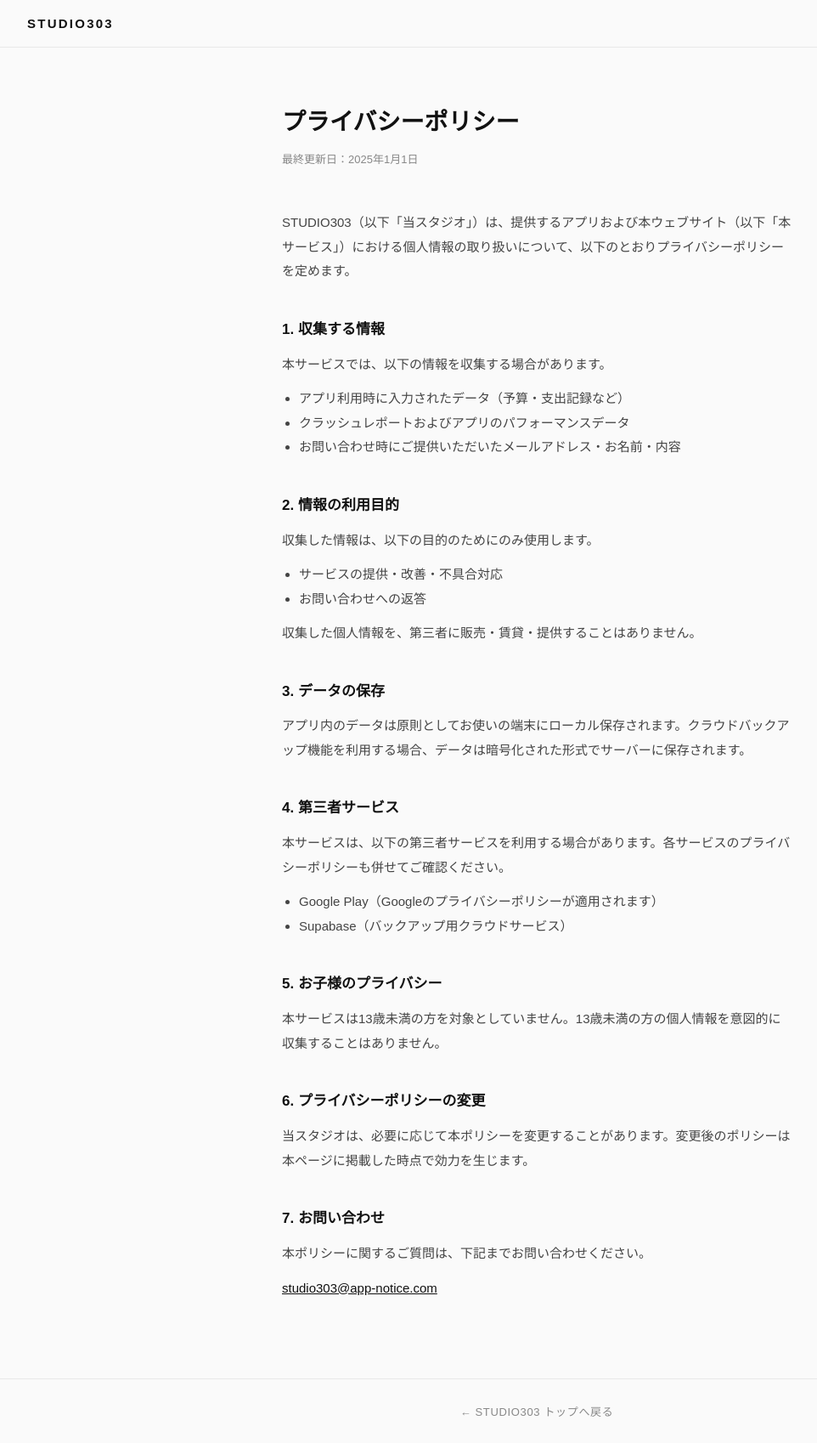
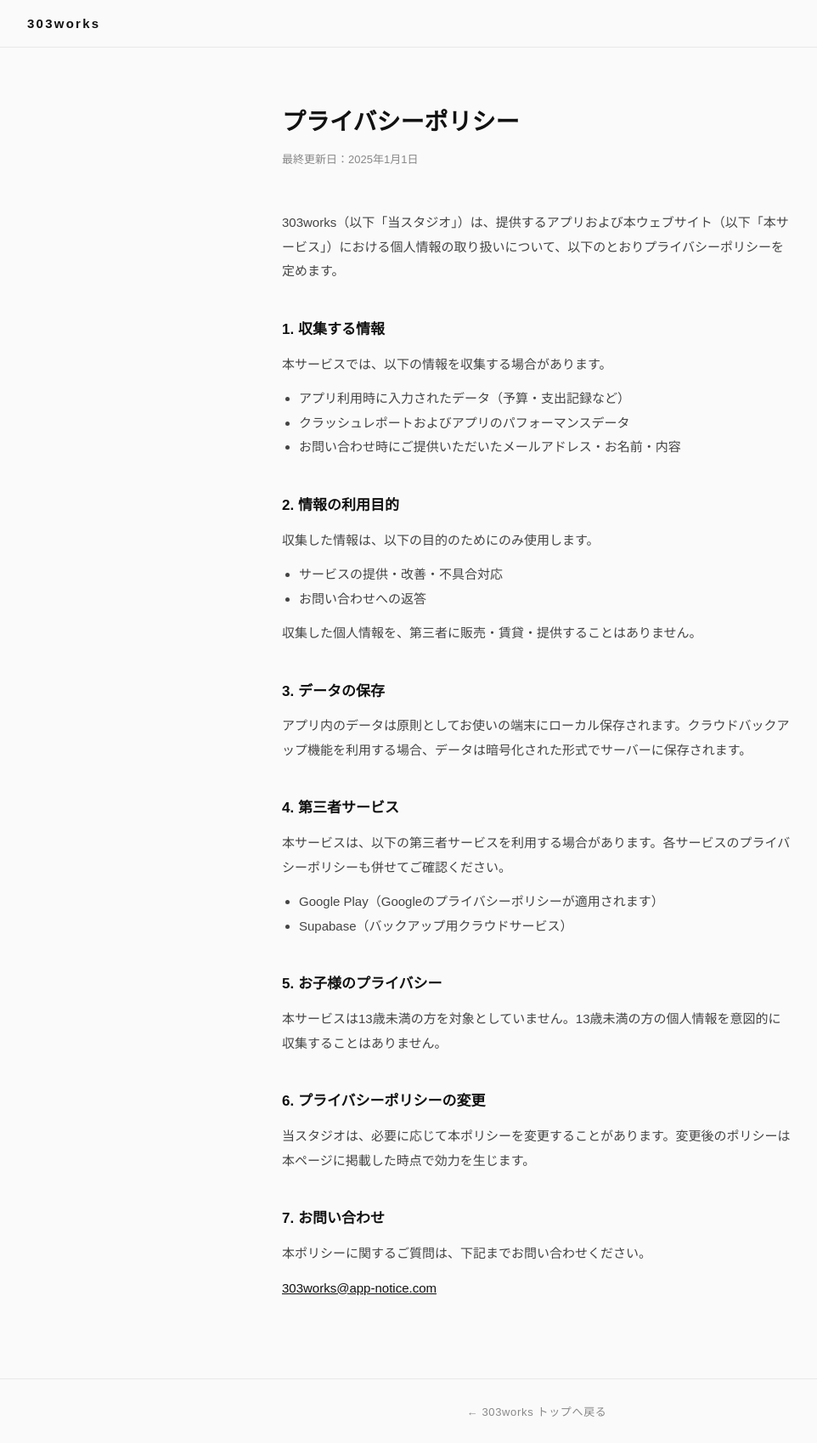
Before and after one commit to room-303/studio303.github.io, a plain HTML site: page privacy.html in a window 1280 px wide. Shown: the whole page at 85% size, without its empty margins (8-970 px from the left). Drawn offline with Linux system fonts and the light colour scheme.

Commit message:
Update privacy.html

```diff
--- a/privacy.html
+++ b/privacy.html
@@ -3,7 +3,7 @@
 <head>
   <meta charset="UTF-8">
   <meta name="viewport" content="width=device-width, initial-scale=1.0">
-  <title>プライバシーポリシー — STUDIO303</title>
+  <title>プライバシーポリシー — 303works</title>
   <style>
     *, *::before, *::after { box-sizing: border-box; margin: 0; padding: 0; }
 
@@ -106,14 +106,14 @@
 <body>
 
   <header>
-    <a href="index.html" class="logo">STUDIO303</a>
+    <a href="index.html" class="logo">303works</a>
   </header>
 
   <main>
     <h1>プライバシーポリシー</h1>
     <p class="updated">最終更新日：2025年1月1日</p>
 
-    <p>STUDIO303（以下「当スタジオ」）は、提供するアプリおよび本ウェブサイト（以下「本サービス」）における個人情報の取り扱いについて、以下のとおりプライバシーポリシーを定めます。</p>
+    <p>303works（以下「当スタジオ」）は、提供するアプリおよび本ウェブサイト（以下「本サービス」）における個人情報の取り扱いについて、以下のとおりプライバシーポリシーを定めます。</p>
 
     <h2>1. 収集する情報</h2>
     <p>本サービスでは、以下の情報を収集する場合があります。</p>
@@ -149,11 +149,11 @@
 
     <h2>7. お問い合わせ</h2>
     <p>本ポリシーに関するご質問は、下記までお問い合わせください。</p>
-    <p><a href="mailto:studio303@app-notice.com">studio303@app-notice.com</a></p>
+    <p><a href="mailto:303works@app-notice.com">303works@app-notice.com</a></p>
   </main>
 
   <footer>
-    <a href="index.html">← STUDIO303 トップへ戻る</a>
+    <a href="index.html">← 303works トップへ戻る</a>
   </footer>
 
 </body>
```
